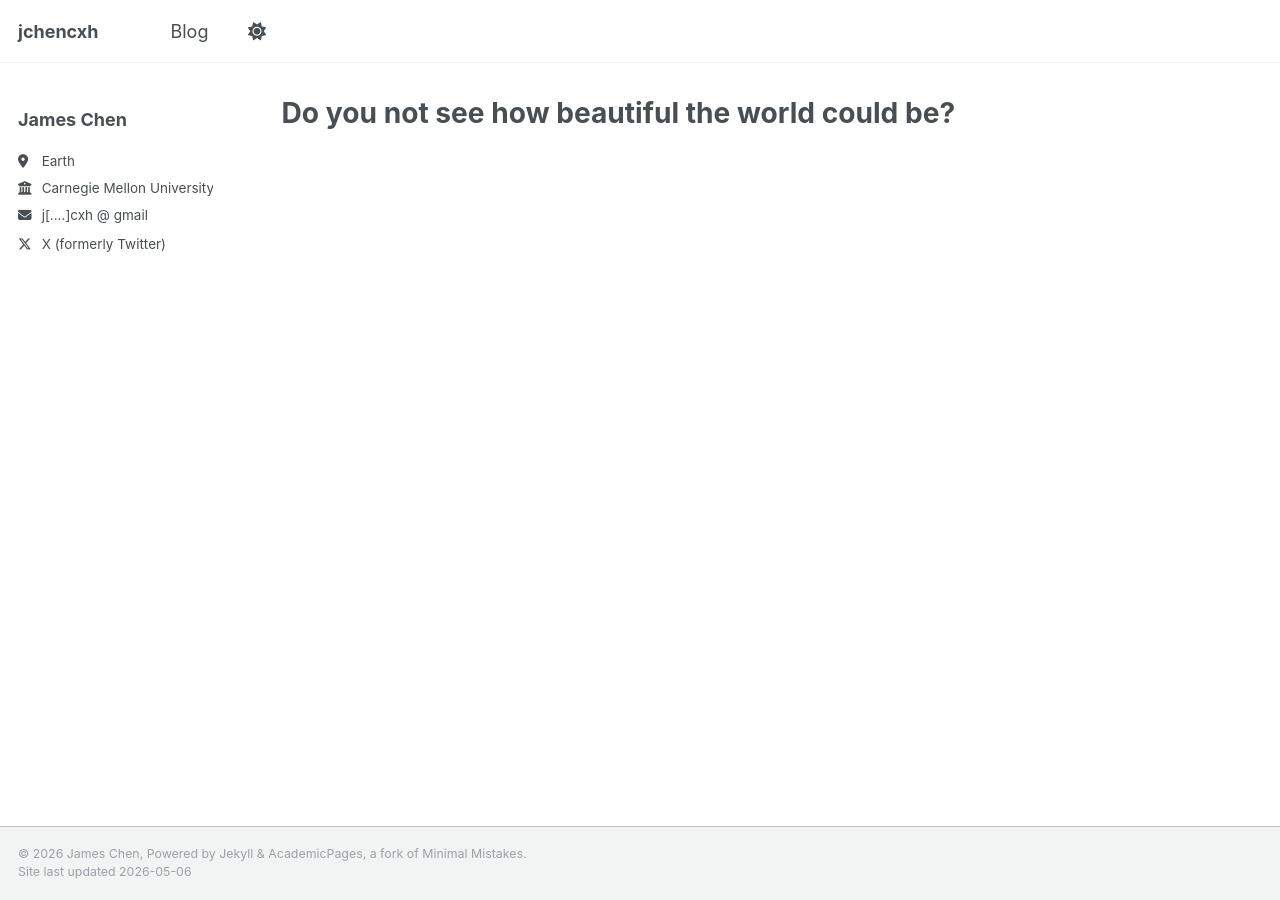
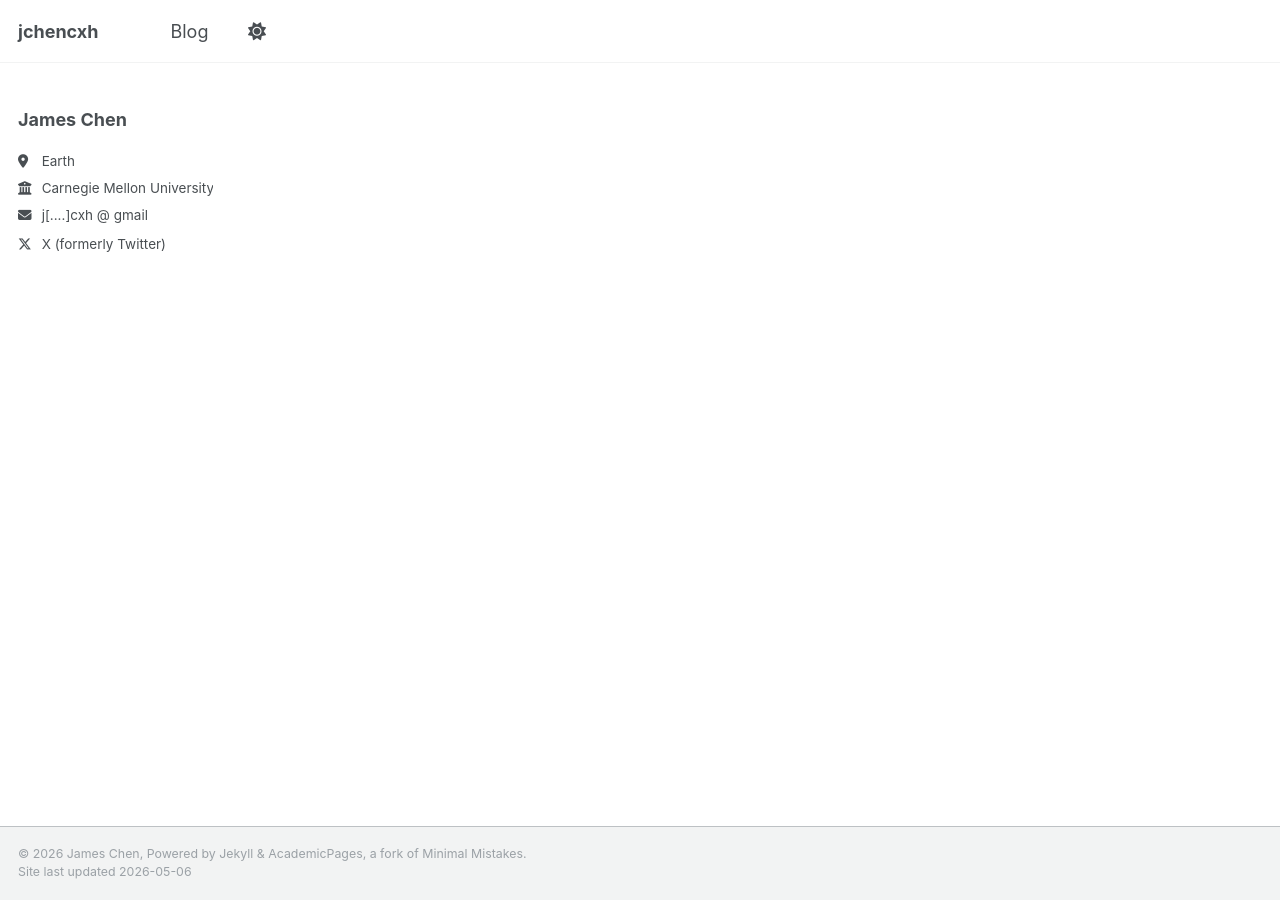
Before and after one commit to jchencxh/jchencxh.github.io, a Jekyll site: the page built from _pages/about.md, in a window 1280 px wide. Built offline with Jekyll 4.4.1, drawn with Linux system fonts in a browser that asks for light colours; a script that is not in the unit is left out.

Commit message:
new title

```diff
--- a/_pages/about.md
+++ b/_pages/about.md
@@ -1,6 +1,6 @@
 ---
 permalink: /
-title: "Do you not see how beautiful the world could be?"
+title: ""
 author_profile: true
 hide_author_avatar: true
 redirect_from:
```
